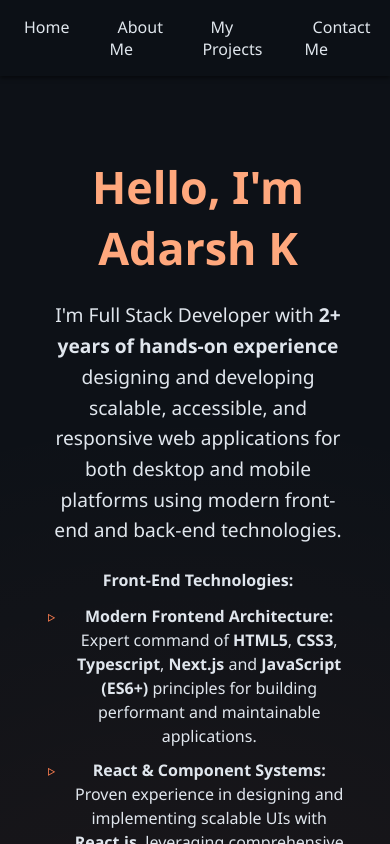
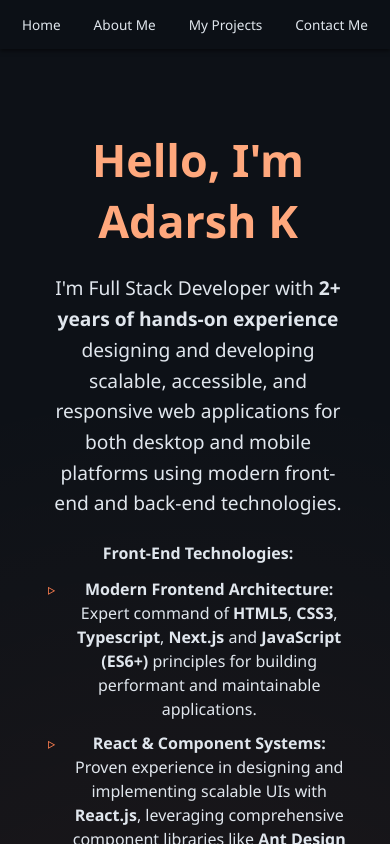
Before and after one commit to adarshadhi10/my-portfolio, a plain HTML site: page index.html in a window 390 px wide. Drawn offline with Linux system fonts and the light colour scheme.

Commit message:
Fixes mobile tab issue

```diff
--- a/style.css
+++ b/style.css
@@ -303,3 +303,32 @@ footer {
     color: #aaa;
     margin-top: auto;
 }
+
+/* ===== MOBILE TABS FIX ===== */
+@media (max-width: 768px) {
+    .navbar {
+        padding: 0.6em;
+    }
+
+    .nav-links {
+        display: flex;
+        flex-wrap: wrap;
+        justify-content: center;
+        gap: 0.5rem;
+        width: 100%;
+    }
+
+    .nav-links li {
+        flex: 1 1 auto;
+        text-align: center;
+    }
+
+    .nav-links a {
+        display: block;
+        width: 100%;
+        font-size: 0.85rem;
+        padding: 0.4em 0.3em;
+        border-radius: 6px;
+        white-space: nowrap;
+    }
+}
```
